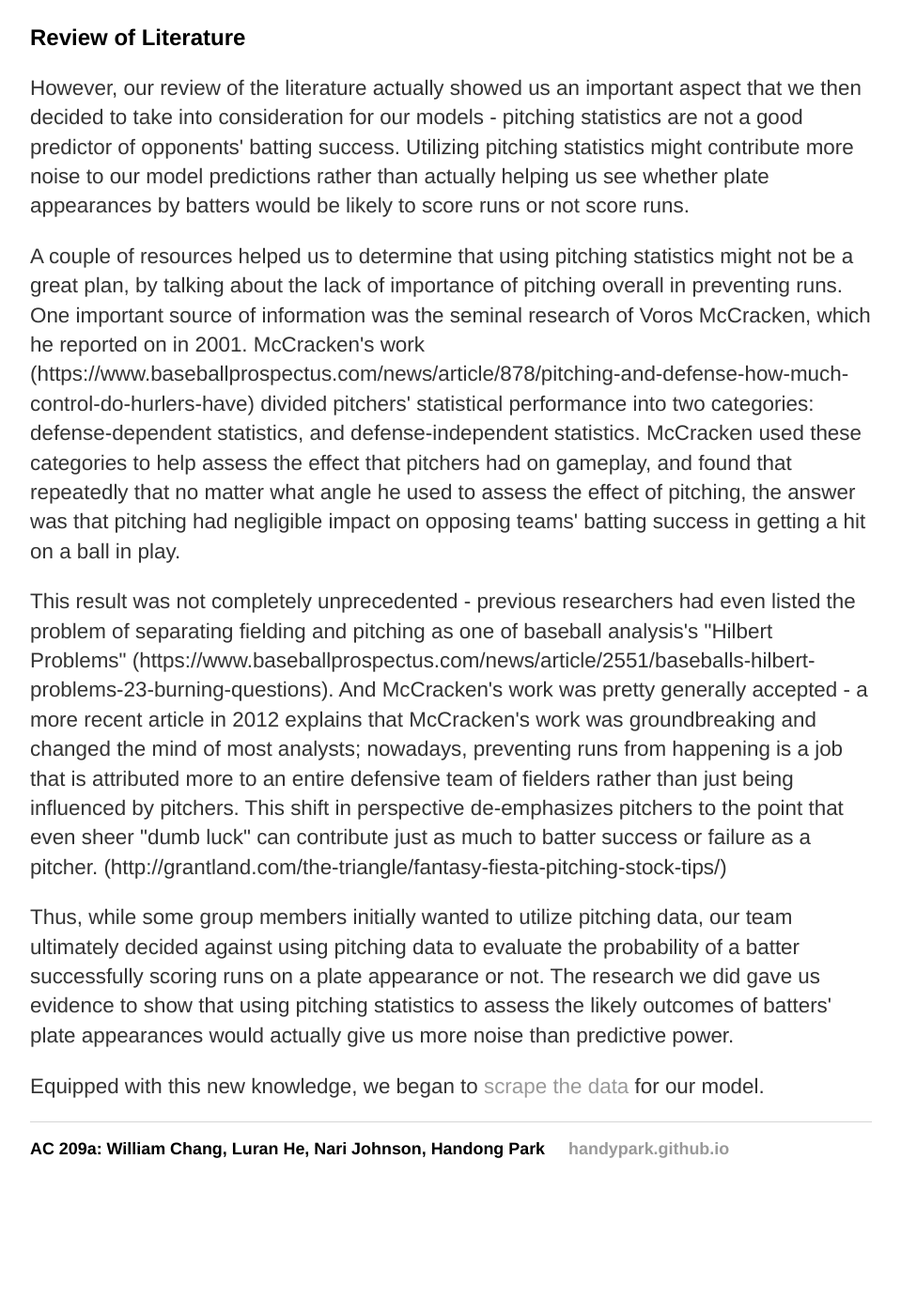
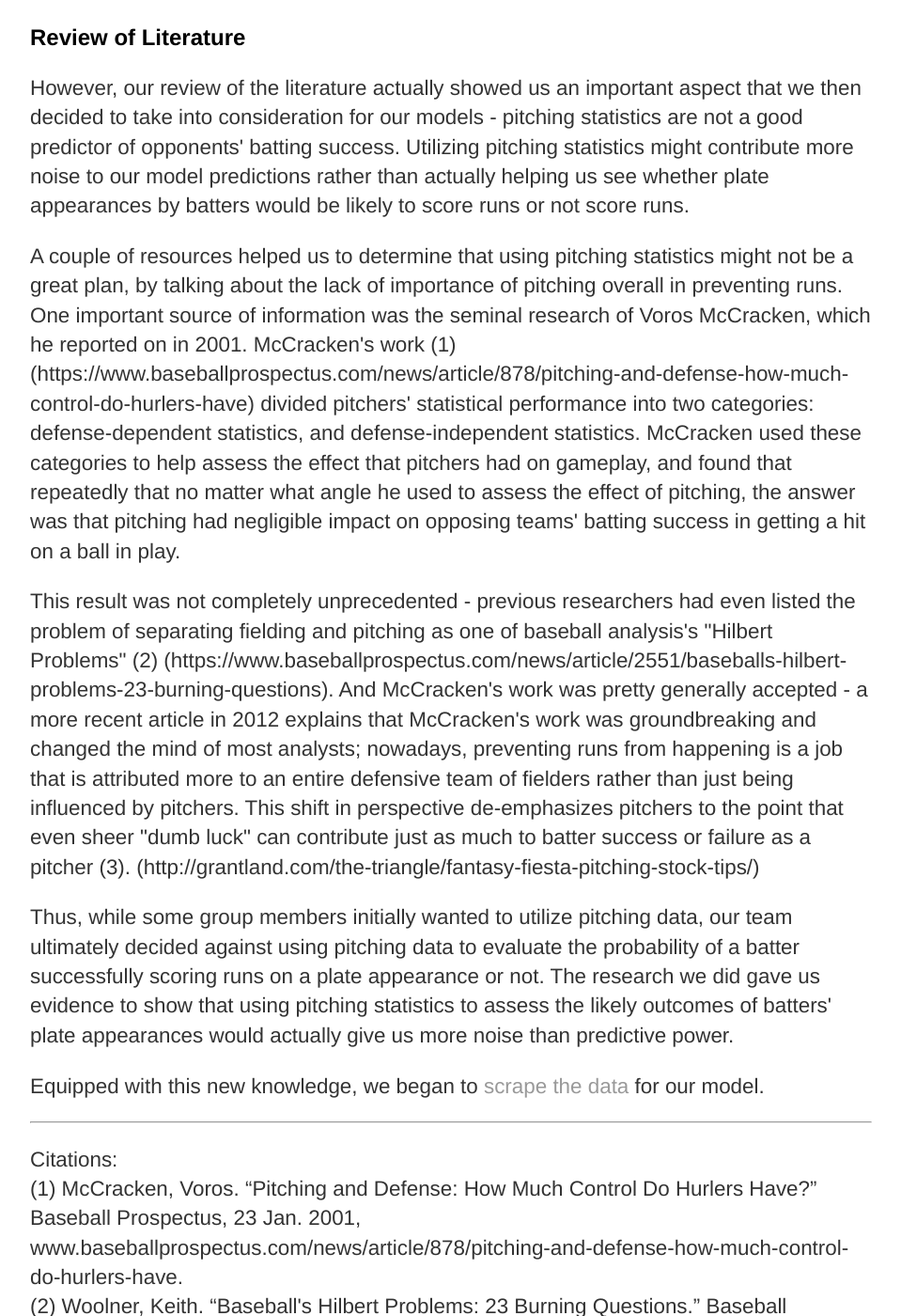
Before and after one commit to handypark/handypark.github.io, a Jekyll site: the page built from research.html, in a window 1280 px wide and 1400 px high, scrolled down 664 px. Shown: the whole window at 94% size, without its empty margins (160-1119 px from the left). Built offline with Jekyll 4.4.1, drawn with Linux system fonts in a browser that asks for light colours; before the commit the page ends 1957 px from its top, so only the background shows below that; some of the changed text lies outside the part shown.

Commit message:
Update research.html

```diff
--- a/research.html
+++ b/research.html
@@ -28,7 +28,7 @@ title: Research
 	<p>
 		A couple of resources helped us to determine that using pitching statistics might not be a great plan, by talking about the lack
 		of importance of pitching overall in preventing runs. One important source of information was the seminal research of Voros McCracken, which
-		he reported on in 2001. McCracken's work (https://www.baseballprospectus.com/news/article/878/pitching-and-defense-how-much-control-do-hurlers-have)
+		he reported on in 2001. McCracken's work (1) (https://www.baseballprospectus.com/news/article/878/pitching-and-defense-how-much-control-do-hurlers-have)
 		divided pitchers' statistical performance into two categories: defense-dependent statistics, and defense-independent statistics.
 		McCracken used these categories to help assess the effect that pitchers had on gameplay, and found that repeatedly that no
 		matter what angle he used to assess the effect of pitching, the answer was that pitching had negligible impact on opposing
@@ -36,11 +36,11 @@ title: Research
 	</p>
 	<p>
 		This result was not completely unprecedented - previous researchers had even listed the problem of separating fielding and
-		pitching as one of baseball analysis's "Hilbert Problems" (https://www.baseballprospectus.com/news/article/2551/baseballs-hilbert-problems-23-burning-questions).
+		pitching as one of baseball analysis's "Hilbert Problems" (2) (https://www.baseballprospectus.com/news/article/2551/baseballs-hilbert-problems-23-burning-questions).
 		And McCracken's work was pretty generally accepted - a more recent article in 2012 explains that McCracken's work was groundbreaking
 		and changed the mind of most analysts; nowadays, preventing runs from happening is a job that is attributed more to an entire defensive
 		team of fielders rather than just being influenced by pitchers. This shift in perspective de-emphasizes pitchers to the point that
-		even sheer "dumb luck" can contribute just as much to batter success or failure as a pitcher.
+		even sheer "dumb luck" can contribute just as much to batter success or failure as a pitcher (3).
 		(http://grantland.com/the-triangle/fantasy-fiesta-pitching-stock-tips/)
 	</p>
 	<p>
@@ -52,4 +52,15 @@ title: Research
 	<p>
 		Equipped with this new knowledge, we began to <a href="/data">scrape the data</a> for our model.
 	</p>
+	<hr></hr>
+	<p>
+		Citations: <br />
+		(1) McCracken, Voros. “Pitching and Defense: How Much Control Do Hurlers Have?”
+		Baseball Prospectus, 23 Jan. 2001,
+		www.baseballprospectus.com/news/article/878/pitching-and-defense-how-much-control-do-hurlers-have. <br />
+		(2) Woolner, Keith. “Baseball's Hilbert Problems: 23 Burning Questions.” Baseball Prospectus, 10 Feb. 2004,
+		www.baseballprospectus.com/news/article/2551/baseballs-hilbert-problems-23-burning-questions. <br />
+		(3) Keri, Jonah. “Fantasy Fiesta: Pitching Stock Tips.” Grantland, ESPN, 7 June 2012, <br />
+		grantland.com/the-triangle/fantasy-fiesta-pitching-stock-tips/.
+	</p>
 </div><!-- /.blurb -->
```
